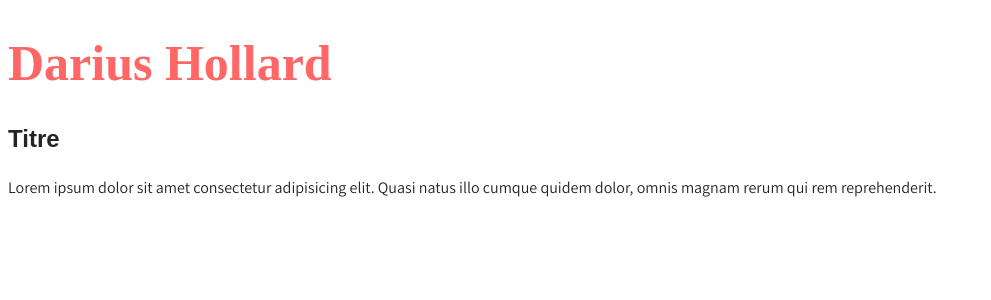
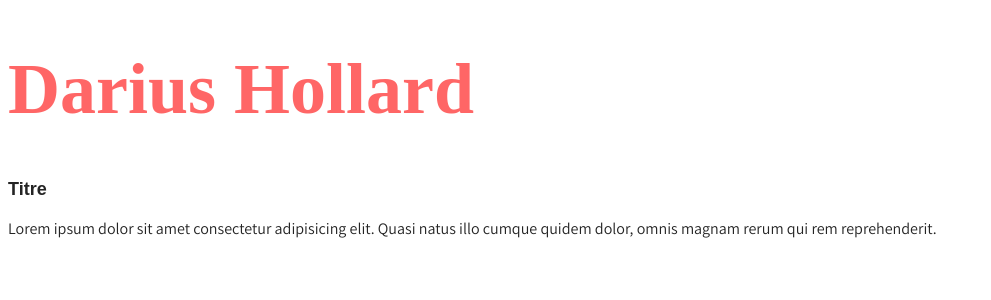
Before and after one commit to dhollard/site_portfolio, a PHP site: page / in a window 1280 px wide. Shown: the top 300 px of the page, without its empty margins (0-991 px from the left). Run offline with PHP 8.4, Linux system fonts and the light colour scheme; style sheets or scripts are compiled from the project's sources; some web fonts are replaced.

Commit message:
création d'un système de mixin SCSS réutilisables pour les titres et paragraphes

```diff
--- a/assets/scss/_typo.scss
+++ b/assets/scss/_typo.scss
@@ -183,27 +183,39 @@
 
 
 // --- MIXINGS DE TYPOGRAPHIE ---
-@mixin special-title($size: 50px, $color: #ffffff, $weight:700) {
+@mixin special-title($color: #ffffff, $weight:700) {
   font-family: 'Playfair', serif;
-  font-size: $size;
+  font-size: 42px;
   font-weight: $weight;
   color: $color;
+
+  @include mquery.laptop {
+    font-size: 72px;
+  }
+
+  @include mquery.desktop-xl {
+    font-size: 90px;
+  }
 }
 
-@mixin title($size: 24px, $color: #242424, $weight:700) {
+@mixin title($color: #242424, $weight:700) {
   font-family: 'Alegreya', sans-serif;
-  font-size: $size;
-  font-weight: $weight;
-  color: $color;
-}
-
-@mixin text($size: 16px, $color: #242424, $weight:400) {
-  font-family: 'Assistant', sans-serif;
-  font-size: $size;
+  font-size: 18px;
   font-weight: $weight;
   color: $color;
 
   @include mquery.desktop-xl {
-    color: red;
+    font-size: 24px;
   }
 }
+
+@mixin text($color: #242424, $weight:400) {
+  font-family: 'Assistant', sans-serif;
+  font-size: 16px;
+  font-weight: $weight;
+  color: $color;
+
+  @include mquery.desktop-xl {
+    font-size: 18px;
+  }
+}
```
